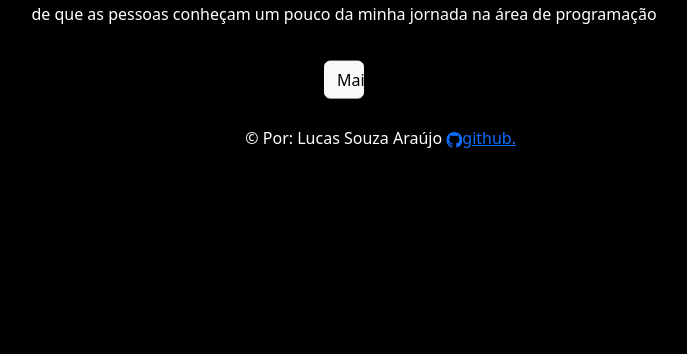
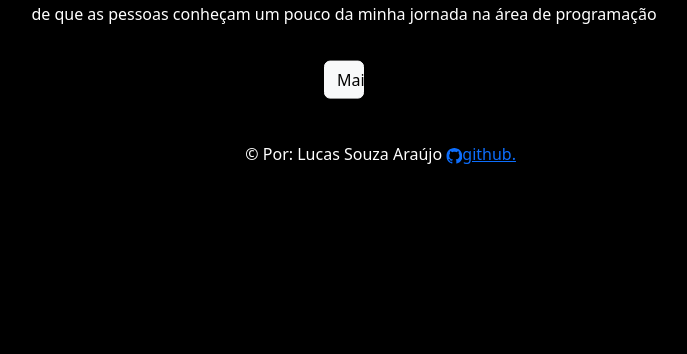
Before and after one commit to logosart/pythonanywhere, a Django app: page / in a window 1280 px wide. Shown: the part 446-800 px from the top of the page, without its empty margins (296-983 px from the left). Run offline with Django 4.2, Linux system fonts and the light colour scheme.

Commit message:
alterações

```diff
--- a/portfolio/templates/base.html
+++ b/portfolio/templates/base.html
@@ -23,7 +23,7 @@
         .footer{
             position: absolute;
 
-            transform: translate(200%, 600%);
+            transform: translate(200%, 1200%);
         }
         </style>
     </div>
--- a/portfolio/templates/home.html
+++ b/portfolio/templates/home.html
@@ -39,31 +39,25 @@
     }
 
     p{
-        position: relative;
-        display: flex;
+        position: absolute;
+        display: absolute;
         text-align: center;
         justify-content: center;
-        top: 100px;
+        top: 400px;
+        right: 10px;
+        left: 10px;
+
 
     }
 
     #button-a{
         position: absolute;
         justify-content: center;
-
         transform: translate(0%, 1070%);
         right: 620px;
         left: 620px;
         top: 100px;
-
-
-
     }
-
-
-
-
-
 
 </style>
 {% endblock %}
```
